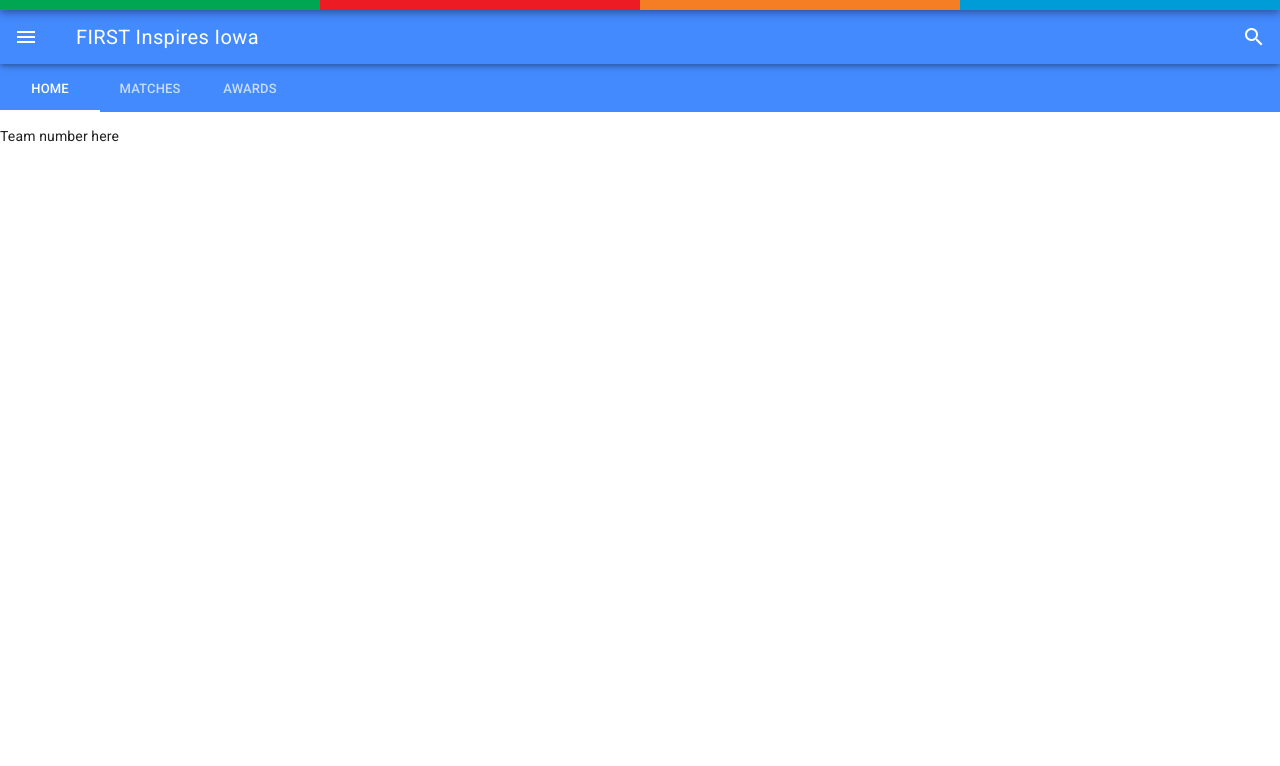
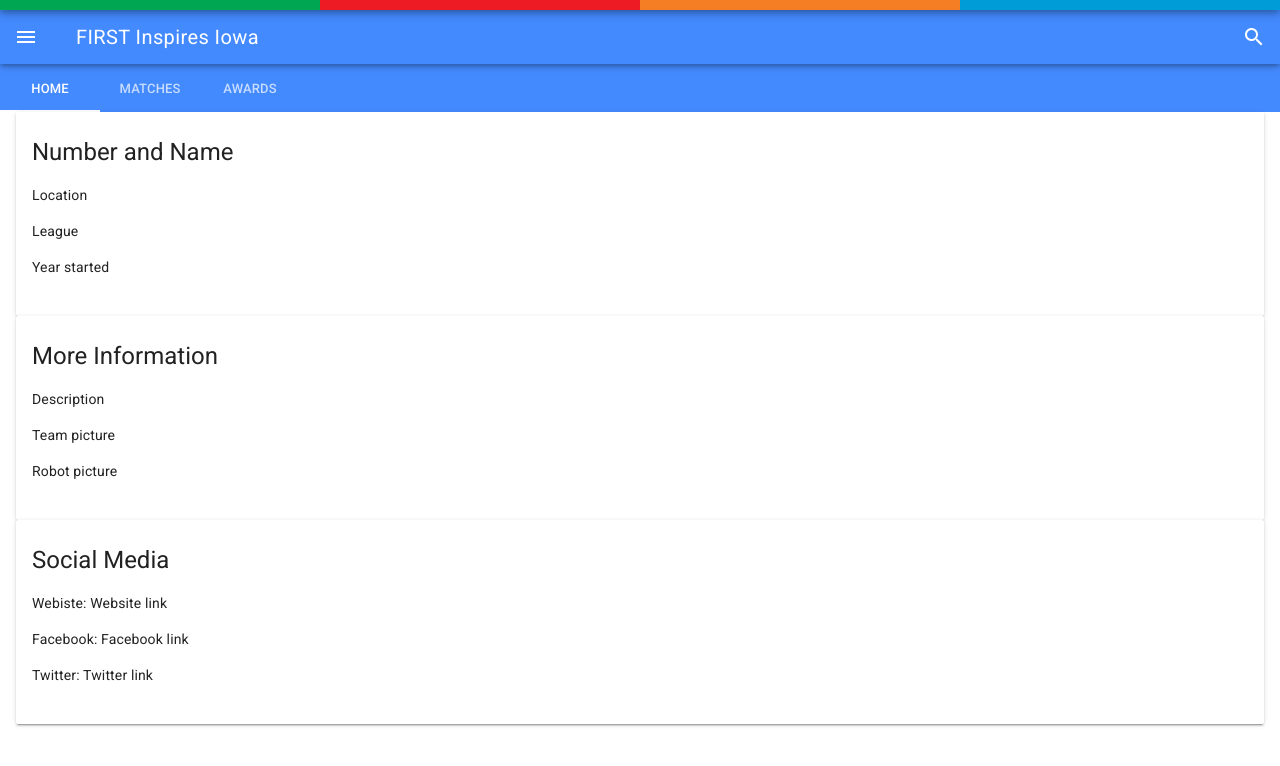
Before and after one commit to FTC-Iowa/firstinspiresiowa2018-old, a Vue app: page /team/1/home in a window 1280 px wide. Shown: the top 766 px of the page. Built offline with nearby package versions, Linux system fonts and the light colour scheme; what vuefire would draw is missing.

Commit message:
Added cards to team home

```diff
--- /dev/null
+++ b/src/components/team/TeamBasicInfoCard.vue
@@ -0,0 +1,26 @@
+<template>
+    <md-card>
+        <md-card-header>
+            <div class="md-title">
+                Number and Name
+            </div>
+        </md-card-header>
+
+        <md-card-content>
+            Location
+            <p> League </p>
+            <p> Year started </p>
+        </md-card-content>
+
+    </md-card>
+</template>
+
+<script>
+export default {
+    name: "TeamBasicInfoCard"
+}
+</script>
+
+<style>
+
+</style>
--- /dev/null
+++ b/src/components/team/TeamExtraInfoCard.vue
@@ -0,0 +1,26 @@
+<template>
+    <md-card>
+        <md-card-header>
+            <div class="md-title">
+                More Information
+            </div>
+        </md-card-header>
+
+        <md-card-content>
+            Description
+            <p> Team picture </p>
+            <p> Robot picture </p>
+        </md-card-content>
+
+    </md-card>
+</template>
+
+<script>
+export default {
+    name: "TeamExtraInfoCard"
+}
+</script>
+
+<style>
+
+</style>
--- a/src/components/team/TeamHome.vue
+++ b/src/components/team/TeamHome.vue
@@ -1,11 +1,29 @@
 <template>
     <!-- <div> {{ $route.params.id }} </div> -->
-    <p> Team number here </p>
+    <div>
+        <team-basic-info-card>
+        </team-basic-info-card>
+
+        <team-extra-info-card>
+        </team-extra-info-card>
+
+        <team-social-media-card>
+        </team-social-media-card>
+    </div>
 </template>
 
 <script>
+import TeamBasicInfoCard from '../team/TeamBasicInfoCard.vue'
+import TeamExtraInfoCard from '../team/TeamExtraInfoCard.vue'
+import TeamSocialMediaCard from '../team/TeamSocialMediaCard.vue'
+
 export default {
-    name: "TeamHome"
+    name: "TeamHome",
+    components: {
+        TeamBasicInfoCard,
+        TeamExtraInfoCard,
+        TeamSocialMediaCard
+    }
 }
 </script>
 
--- /dev/null
+++ b/src/components/team/TeamSocialMediaCard.vue
@@ -0,0 +1,26 @@
+<template>
+    <md-card>
+        <md-card-header>
+            <div class="md-title">
+                Social Media
+            </div>
+        </md-card-header>
+
+        <md-card-content>
+            Webiste: Website link
+            <p> Facebook: Facebook link </p>
+            <p> Twitter: Twitter link </p>
+        </md-card-content>
+
+    </md-card>
+</template>
+
+<script>
+export default {
+    name: "TeamSocialMediaCard"
+}
+</script>
+
+<style>
+
+</style>
```
